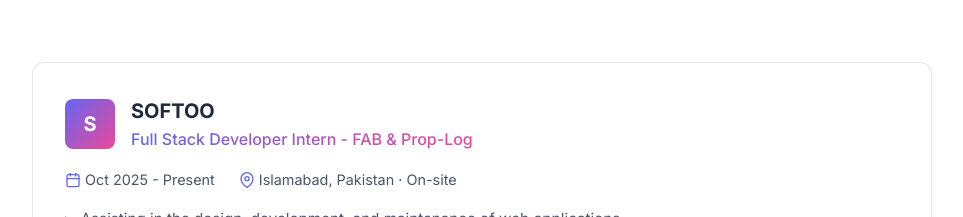
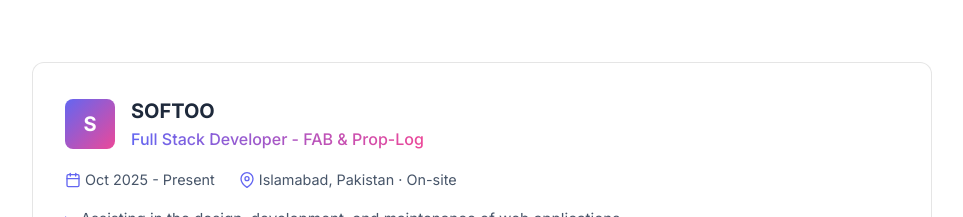
Before and after one commit to waqasjafri512/personel-portfolio, a React (Vite) app: page / in a window 1280 px wide. Shown: the part 3800-4017 px from the top of the page, without its empty margins (40-1003 px from the left). Built offline with nearby package versions, Linux system fonts and the light colour scheme.

Commit message:
code added

```diff
--- a/src/data/experience.js
+++ b/src/data/experience.js
@@ -3,7 +3,7 @@ export const experience = [
     {
         id: 1,  // Merged entry
         company: 'SOFTOO',
-        role: 'Full Stack Developer Intern - FAB & Prop-Log',
+        role: 'Full Stack Developer - FAB & Prop-Log',
         duration: 'Oct 2025 - Present',
         location: 'Islamabad, Pakistan · On-site',
         description: [
```
